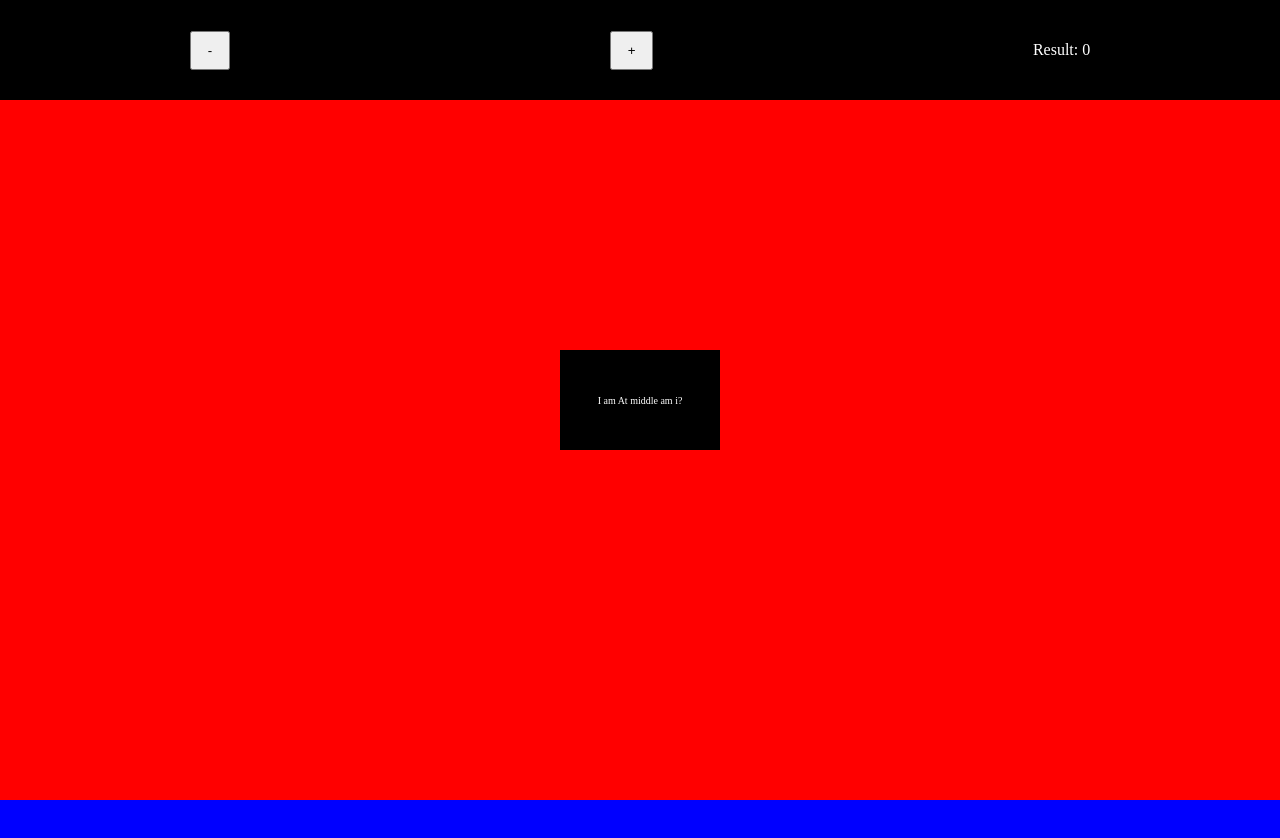
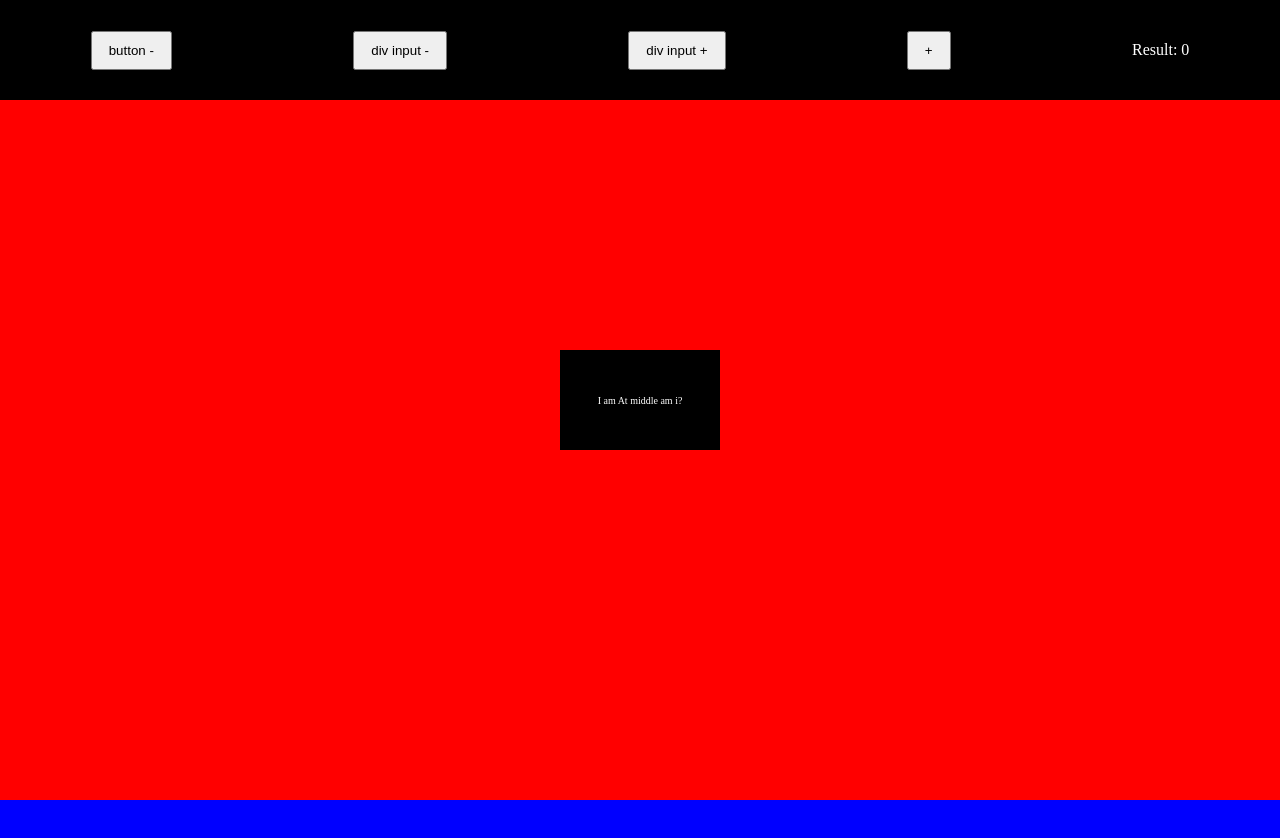
Before and after one commit to jbertan/redux, a Next.js app: page / in a window 1280 px wide. Shown: the top 838 px of the page. Built offline with nearby package versions, Linux system fonts and the light colour scheme.

Commit message:
div inside input type button test for older ios

```diff
--- a/src/components/header.tsx
+++ b/src/components/header.tsx
@@ -1,3 +1,4 @@
+import { RootState } from "@/store/types";
 import { useSelector } from "react-redux";
 import { useDispatch } from "react-redux";
 import { increment, decrement } from "../store/resultSlice";
@@ -5,7 +6,7 @@ interface props {
   children: React.ReactNode;
 }
 const Header = ({ children }: props) => {
-  const counter = useSelector((state: any) => state.result.value);
+  const counter = useSelector((state: RootState) => state.result.value);
   const dispatch = useDispatch();
   const handleIncrement = () => {
     dispatch(increment());
@@ -18,11 +19,28 @@ const Header = ({ children }: props) => {
     <>
       <section className="header">
         <button
+          role={"button"}
           className="header__button--decrement"
           onClick={() => handleDecrement()}
         >
-          -
+          button -
         </button>
+        <div>
+          <input
+            type="button"
+            className="header__button--decrement"
+            onClick={() => handleDecrement()}
+            value="div input -"
+          />
+        </div>
+        <div>
+          <input
+            type="button"
+            className="header__button--increment"
+            onClick={() => handleIncrement()}
+            value="div input +"
+          />
+        </div>
         <button
           className="header__button--increment"
           onClick={() => handleIncrement()}
--- /dev/null
+++ b/src/store/types.ts
@@ -0,0 +1,7 @@
+interface ResultState {
+  value: number;
+}
+
+export interface RootState {
+  result: ResultState;
+}
```
